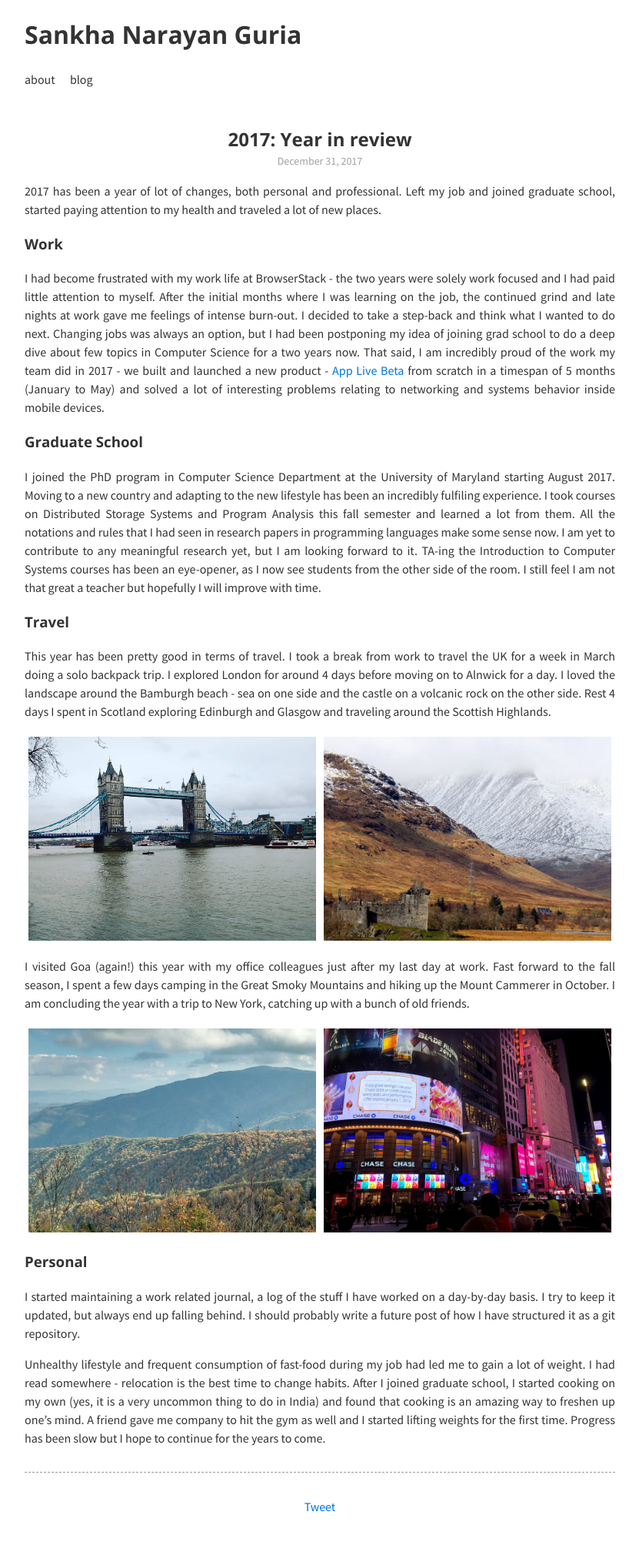
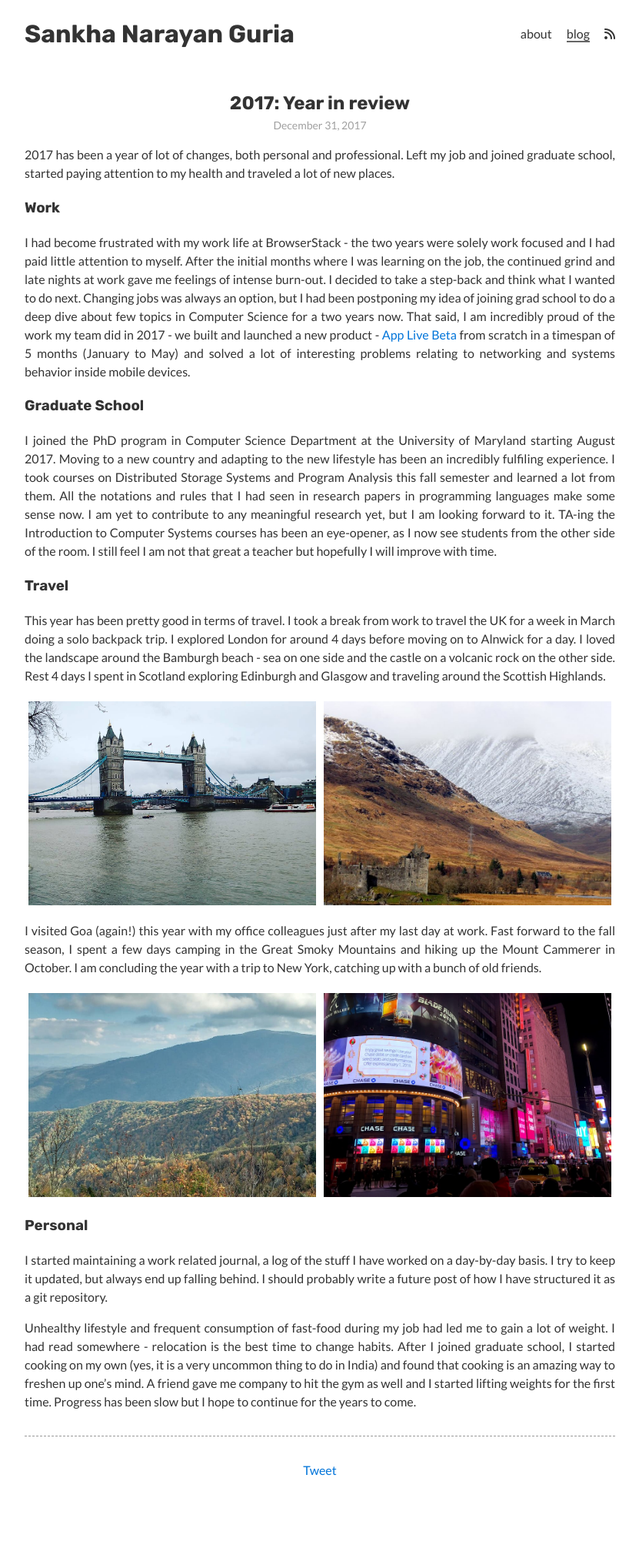
Before and after one commit to ngsankha/ngsankha.github.io, a Jekyll site: the page built from _posts/2017-12-31-2017-year-review.md, in a window 1280 px wide. Shown: the whole page at 77% size, without its empty margins (224-1055 px from the left). Built offline with Jekyll 4.4.1, drawn with Linux system fonts in a browser that asks for light colours; nearby versions of some CDN libraries; comment, search, counter and statistics services are not loaded; after the commit the page ends 1986 px from its top, so only the background shows below that.

Commit message:
some layout changes

```diff
--- a/_layouts/default.html
+++ b/_layouts/default.html
@@ -18,7 +18,8 @@
       <h1 class="site-title"><a href="{{ site.baseurl }}/">{{ site.title }}</a></h1>
       <nav class="site-nav">
         <a href="{{ site.baseurl }}/" class="{% if page.url == '/' %}active{% endif %}">about</a>
-        <a href="{{ site.baseurl }}/blog/" class="{% if page.url == '/blog/' %}active{% endif %}">blog</a>
+        <a href="{{ site.baseurl }}/blog/" class="{% if page.url == '/blog/' or page.path contains '_posts/' %}active{% endif %}">blog</a>
+        <a href="/feed.xml"><i class="fa fa-rss"></i></a>
       </nav>
     </header>
     {{ content }}
--- a/_sass/_layout.scss
+++ b/_sass/_layout.scss
@@ -11,11 +11,17 @@ main {
     margin-top: 2rem;
 }
 .about-icon {
-    margin-right: 10px;
+    margin-right: 5px;
 }
 .site-header {
+    display: table;
+    width: 100%;
+    margin-top: 20px;
+
     .site-title {
         font-weight: 700;
+        display: table-cell;
+        vertical-align: middle;
         > a {
             color: $text-color;
             text-decoration: none;
@@ -25,6 +31,9 @@ main {
         }
     }
     .site-nav {
+        display: table-cell;
+        vertical-align: middle;
+        text-align: right;
         > a {
             color: $text-color;
             &:hover {
@@ -112,8 +121,10 @@ main {
 }
 @media screen and (max-width: 48rem) {
     .site-header {
+        display: inline;
         .site-title,
         .site-nav {
+            display: block;
             text-align: center;
         }
     }
--- a/css/main.scss
+++ b/css/main.scss
@@ -4,8 +4,8 @@
 
 @charset "utf-8";
 
-$base-font-family: 'Source Sans Pro', Helvetica, Arial, sans-serif;
-$head-font-family: 'Open Sans', Helvetica, Arial, sans-serif;
+$base-font-family: 'Lato', Helvetica, Arial, sans-serif;
+$head-font-family: 'Rubik', Helvetica, Arial, sans-serif;
 $base-font-size:   16px;
 $small-font-size:  0.875rem;
 $base-line-height: 1.5;
@@ -18,7 +18,7 @@ $border-color: #ddd;
 $img-height:   275px;
 $img_spacing:  5px;
 
-@import url(//fonts.googleapis.com/css?family=Open+Sans:700|Source+Sans+Pro:400,400i,700);
+@import url(//fonts.googleapis.com/css?family=Rubik:700|Lato:400,400i,700);
 @import "color";
 @import "base";
 @import "layout";
```
Also changed, not shown: about.md (+4 -5 lines).
